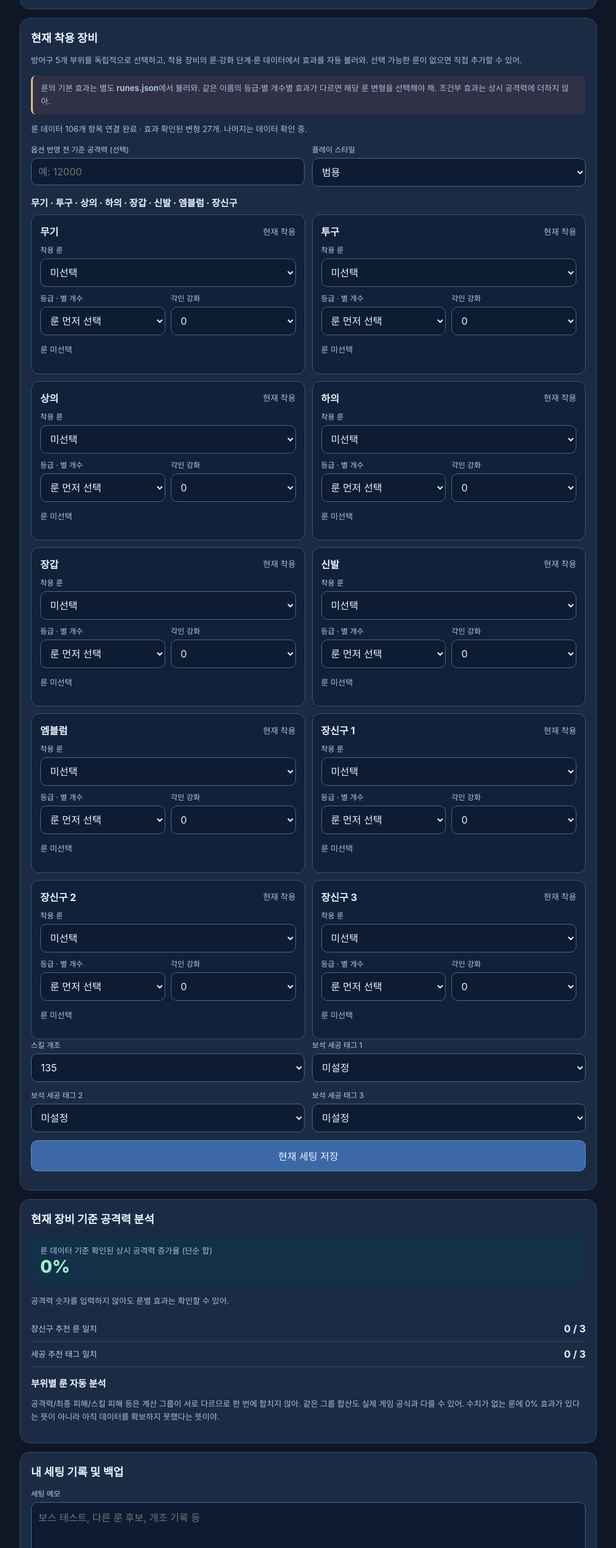
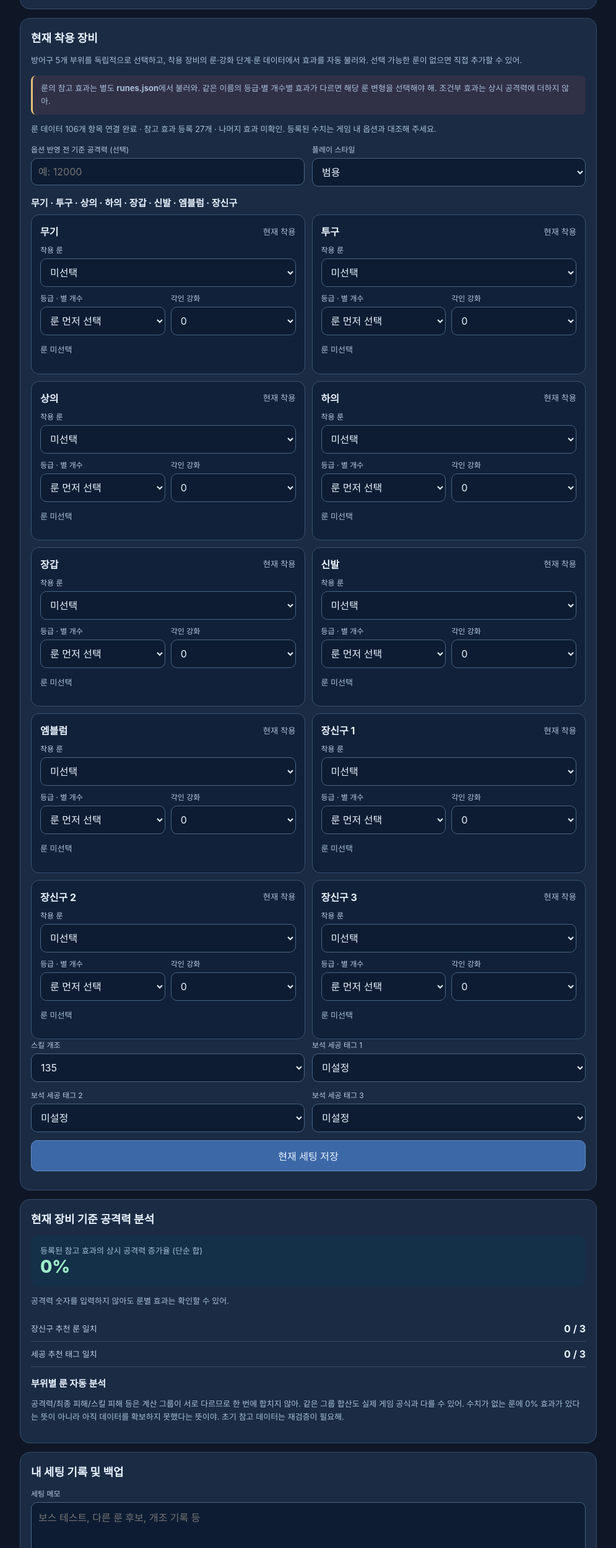
Before and after one commit to pneco/mado-calculator, a plain HTML site: page builds.html in a window 1280 px wide. Shown: the part 851-3349 px from the top of the page at 62% size, without its empty margins (142-1137 px from the left). Drawn offline with Linux system fonts and the light colour scheme.

Commit message:
Repair rarity variant selector and clarify provisional rune data status

```diff
--- a/builds.html
+++ b/builds.html
@@ -29,7 +29,7 @@ button{background:#3c68a7;border:1px solid #608fc3;padding:12px;cursor:pointer}b
 <p class="note">직업별 추천은 커뮤니티 참고 후보이며, 게임 버전과 운용 방식에 따라 달라질 수 있어.</p></section>
 <section class="panel"><h2 id="recommendTitle">직업 추천</h2><div id="recommend"></div><div class="buttons"><button id="applyRec" class="secondary" type="button">추천 장신구 룬을 내 세팅에 적용</button></div></section>
 <section class="panel"><h2>현재 착용 장비</h2><p class="note">방어구 5개 부위를 독립적으로 선택하고, 착용 장비의 룬·강화 단계·룬 데이터에서 효과를 자동 불러와. 선택 가능한 룬이 없으면 직접 추가할 수 있어.</p>
-<div class="notice note">룬의 기본 효과는 별도 <b>runes.json</b>에서 불러와. 같은 이름의 등급·별 개수별 효과가 다르면 해당 룬 변형을 선택해야 해. 조건부 효과는 상시 공격력에 더하지 않아.</div>
+<div class="notice note">룬의 참고 효과는 별도 <b>runes.json</b>에서 불러와. 같은 이름의 등급·별 개수별 효과가 다르면 해당 룬 변형을 선택해야 해. 조건부 효과는 상시 공격력에 더하지 않아.</div>
 <p id="runeDataStatus" class="note" role="status">룬 데이터 불러오는 중...</p><div class="grid" style="margin-top:12px"><div><label for="baseAttack">옵션 반영 전 기준 공격력 (선택)</label><input id="baseAttack" type="number" min="0" inputmode="decimal" placeholder="예: 12000"></div><div><label for="style">플레이 스타일</label><select id="style"><option>범용</option><option>보스 중심</option><option>사냥 중심</option><option>자동 사냥</option><option>수동 조작</option></select></div></div>
 <h3>무기 · 투구 · 상의 · 하의 · 장갑 · 신발 · 엠블럼 · 장신구</h3><div class="slots" id="slots"></div>
 <div class="grid"><div><label for="mods">스킬 개조</label><select id="mods"></select></div><div><label for="tag0">보석 세공 태그 1</label><select id="tag0"></select></div><div><label for="tag1">보석 세공 태그 2</label><select id="tag1"></select></div><div><label for="tag2">보석 세공 태그 3</label><select id="tag2"></select></div></div>
@@ -101,11 +101,12 @@ function variantOptions(type,slot){
  const records=variants(type,slot.rune);
  if(!slot.rune)return '<option value="">룬 먼저 선택</option>';
  if(!records.length)return '<option value="">효과 데이터 미등록</option>';
- return options(['',...records.map(x=>x.id)],slot.variant).replace('>미선택</option>','>등급·별 선택</option>').replace(/<option value="([^"]+)">([^<]+)<\/option>/g,function(full,value,label){
-  if(!value)return full;
-  const x=records.find(r=>r.id===value);
-  return x?'<option value="'+esc(x.id)+'"'+(slot.variant===x.id?' selected':'')+'>'+esc((x.rarity||'등급 미확인')+' · '+(x.stars===null?'★ 미확인':x.stars+'★')+(x.verified?'':' · 효과 미확인'))+'</option>':full;
+ let html='<option value=""'+(!slot.variant?' selected':'')+'>등급·별 선택</option>';
+ records.forEach(function(x){
+   html+='<option value="'+esc(x.id)+'"'+(slot.variant===x.id?' selected':'')+'>'+
+    esc((x.rarity||'등급 미확인')+' · '+(x.stars===null?'★ 미확인':x.stars+'★')+(x.verified?'':' · 효과 미확인'))+'</option>';
  });
+ return html;
 }
 function effectLabel(stat){
  return ({attack_pct:'공격력 증가',attack_flat:'공격력 고정 증가',damage_dealt_pct:'주는 피해 증가',final_damage_pct:'최종 피해 증가',skill_damage_pct:'스킬 피해 증가',ultimate_damage_pct:'궁극기 피해 증가',damage_taken_pct:'받는 피해 증가',crit_chance_pct:'치명타 확률',cooldown_reduction_pct:'재사용 대기시간 감소',cooldown_recovery_pct:'쿨타임 회복',smash_damage_pct:'강타 피해 증가',multi_hit_damage_pct:'연타 피해 증가',bonus_hp_flat:'생명력 증가',defense_pct:'방어력 증가'})[stat]||stat;
@@ -166,7 +167,7 @@ function renderAnalysis(){
  });
  const attack=totals.attack_pct||0,base=Number(v.baseAttack);
  const rings=['ring1','ring2','ring3'].map(id=>v.slots[id].rune),matched=j.runes.filter(r=>rings.includes(r));
- let html='<div class="banner"><div class="muted">룬 데이터 기준 확인된 상시 공격력 증가율 (단순 합)</div><div class="value">'+(attack>0?'+':'')+format(attack)+'%</div></div>';
+ let html='<div class="banner"><div class="muted">등록된 참고 효과의 상시 공격력 증가율 (단순 합)</div><div class="value">'+(attack>0?'+':'')+format(attack)+'%</div></div>';
  if(Number.isFinite(base)&&base>0)html+=line('사용자 입력 기준 공격력',format(base))+line('상시 공격력 증가율만 반영한 환산',format(base*(1+attack/100)));
  else html+='<p class="note">공격력 숫자를 입력하지 않아도 룬별 효과는 확인할 수 있어.</p>';
  html+=line('장신구 추천 룬 일치',matched.length+' / '+j.runes.length)+line('세공 추천 태그 일치',v.tags.filter(t=>j.tags.includes(t)).length+' / 3');
@@ -184,7 +185,7 @@ function renderAnalysis(){
  });
  if(unknown.length)html+='<p class="note warn">효과 미확인 · 계산 제외: '+unknown.map(esc).join(', ')+'</p>';
  if(other.length)html+='<h3>별도 표시: 조건부·중첩·미적용 효과</h3><p class="note">'+other.map(esc).join('<br>')+'</p>';
- html+='<p class="note">공격력/최종 피해/스킬 피해 등은 계산 그룹이 서로 다르므로 한 번에 합치지 않아. 같은 그룹 합산도 실제 게임 공식과 다를 수 있어. 수치가 없는 룬에 0% 효과가 있다는 뜻이 아니라 아직 데이터를 확보하지 못했다는 뜻이야.</p>';
+ html+='<p class="note">공격력/최종 피해/스킬 피해 등은 계산 그룹이 서로 다르므로 한 번에 합치지 않아. 같은 그룹 합산도 실제 게임 공식과 다를 수 있어. 수치가 없는 룬에 0% 효과가 있다는 뜻이 아니라 아직 데이터를 확보하지 못했다는 뜻이야. 초기 참고 데이터는 재검증이 필요해.</p>';
  $('analysis').innerHTML=html;
 }
 function redraw(){renderSlots();renderOther();renderAnalysis()}
@@ -243,13 +244,13 @@ $('restoreFile').addEventListener('change',e=>{
 });
 async function loadRuneData(){
  try{
-  const response=await fetch('./runes.json?v=20261117-1',{cache:'no-cache'});
+  const response=await fetch('./runes.json?v=20261117-2',{cache:'no-cache'});
   if(!response.ok)throw Error('HTTP '+response.status);
   const raw=await response.json();
   if(!raw||!Array.isArray(raw.runes))throw Error('룬 데이터 형식 오류');
   RUNE_DATA=raw.runes.filter(x=>x&&x.name&&x.slot);
   RUNE_STATUS='loaded';
-  $('runeDataStatus').textContent='룬 데이터 '+RUNE_DATA.length+'개 항목 연결 완료 · 효과 확인된 변형 '+RUNE_DATA.filter(x=>x.verified).length+'개. 나머지는 데이터 확인 중.';
+  $('runeDataStatus').textContent='룬 데이터 '+RUNE_DATA.length+'개 항목 연결 완료 · 참고 효과 등록 '+RUNE_DATA.filter(x=>x.verified).length+'개 · 나머지 효과 미확인. 등록된 수치는 게임 내 옵션과 대조해 주세요.';
   Object.keys(profiles).forEach(name=>SLOT_DEF.forEach(([id,,type])=>{
    const slot=profiles[name].slots[id],v=variants(type,slot.rune);
    if(v.length===1&&!slot.variant)slot.variant=v[0].id;
```
